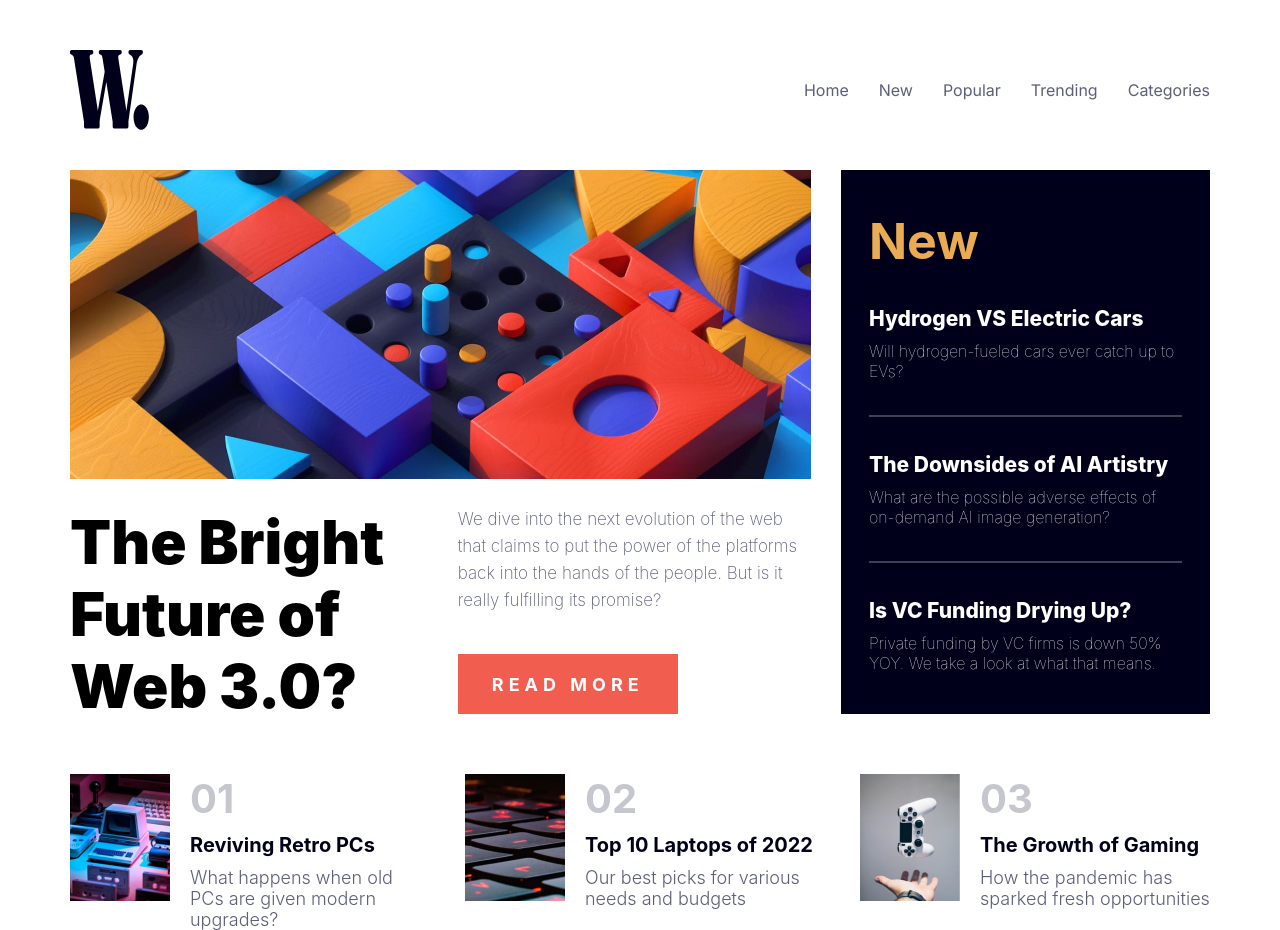
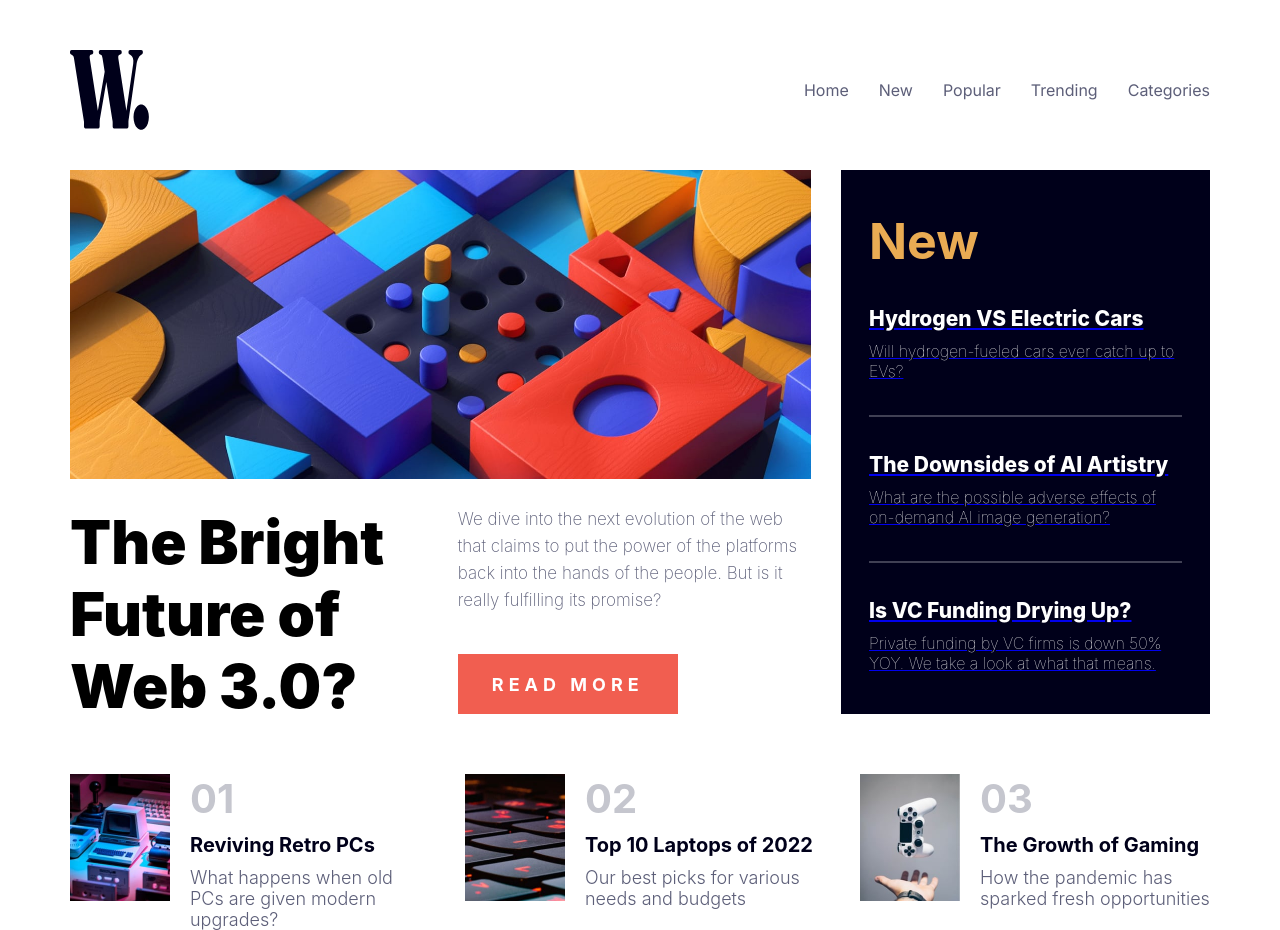
Before and after one commit to tbbui-732/news-homepage, a React (Create React App) app in the folder app/: page / in a window 1280 px wide. Built offline with nearby package versions, Linux system fonts and the light colour scheme.

Commit message:
Converted sidesubheading divs into anchor tags for clickability

```diff
--- a/app/src/components/SideSubHeading.tsx
+++ b/app/src/components/SideSubHeading.tsx
@@ -4,28 +4,28 @@ const SideSubHeading = () => {
   return (
     <div className="SideSubHeading">
       <div className="Title">New</div>
-      <div className="NewsBlock">
+      <a href="#" className="NewsBlock">
         <div className="BlockHeading">Hydrogen VS Electric Cars</div>
         <div className="BlockSubHeading">
           Will hydrogen-fueled cars ever catch up to EVs?
         </div>
-      </div>
+      </a>
       <div className="LineBreak"></div>
-      <div className="NewsBlock">
+      <a href="#" className="NewsBlock">
         <div className="BlockHeading">The Downsides of AI Artistry</div>
         <div className="BlockSubHeading">
           What are the possible adverse effects of on-demand
           AI image generation?
         </div>
-      </div>
+      </a>
       <div className="LineBreak"></div>
-      <div className="NewsBlock">
+      <a href="#" className="NewsBlock">
         <div className="BlockHeading">Is VC Funding Drying Up?</div>
         <div className="BlockSubHeading">
           Private funding by VC firms is down 50% YOY.
           We take a look at what that means.
         </div>
-      </div>
+      </a>
     </div>
   );
 };
```
